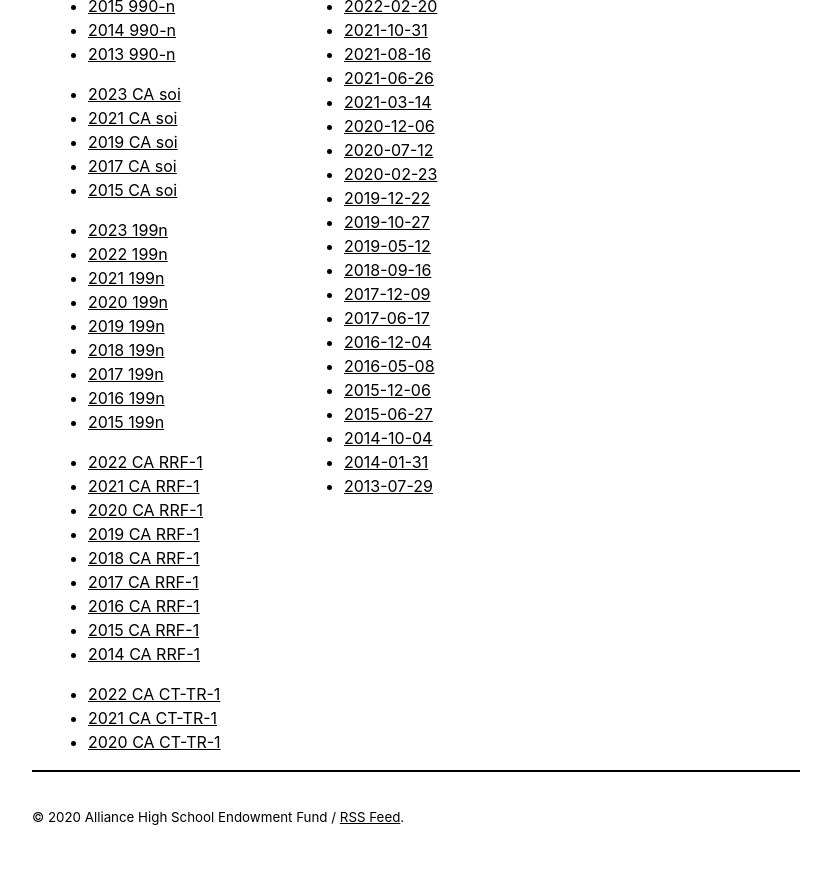
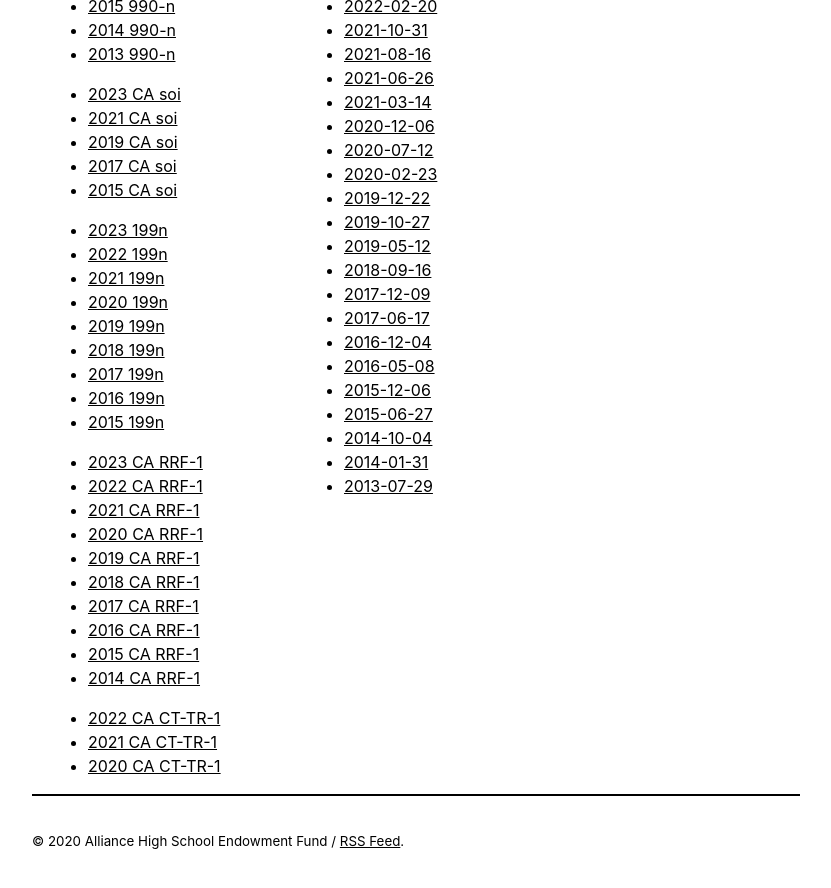
Before and after one commit to ahsef/ahsef.github.io, a Jekyll site: the page built from _pages/about.html, in a window 1280 px wide and 900 px high, scrolled down 3880 px. Shown: the top 888 px of the window, without its empty margins (224-1055 px from the left). Built offline with Jekyll 4.4.1, drawn with Linux system fonts in a browser that asks for light colours.

Commit message:
Add 2023 RRF

```diff
--- a/_pages/about.html
+++ b/_pages/about.html
@@ -343,6 +343,7 @@
         </ul>
 
         <ul>
+            <li><a href="/filings/2023-ca-rrf-1.pdf">2023 CA RRF-1</a></li>
             <li><a href="/filings/2022-ca-rrf-1.pdf">2022 CA RRF-1</a></li>
             <li><a href="/filings/2021-ca-rrf-1.pdf">2021 CA RRF-1</a></li>
             <li><a href="/filings/2020-ca-rrf-1.pdf">2020 CA RRF-1</a></li>
```
Also changed, not shown: 1 other file.
